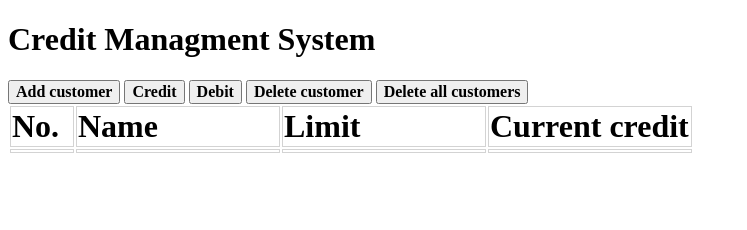
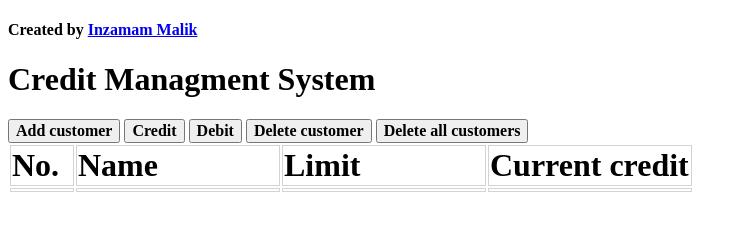
Before and after one commit to mInzamamMalik/credit, a plain HTML site: page index.html in a window 1280 px wide. Shown: the whole page, without its empty margins (0-747 px from the left). Drawn offline with Linux system fonts and the light colour scheme.

Commit message:
Update index.html

```diff
--- a/index.html
+++ b/index.html
@@ -5,6 +5,7 @@
     <link rel="stylesheet" href="main.css"/>
 </head>
 <body onload="olf();">
+    <h4>Created by <a href="https://www.facebook.com/malikasinger">Inzamam Malik</a></h4>
     <h1>Credit Managment System</h1>
     <button onclick="addcustomer();">Add customer</button>
     <button onclick="credit();">Credit</button>
```
